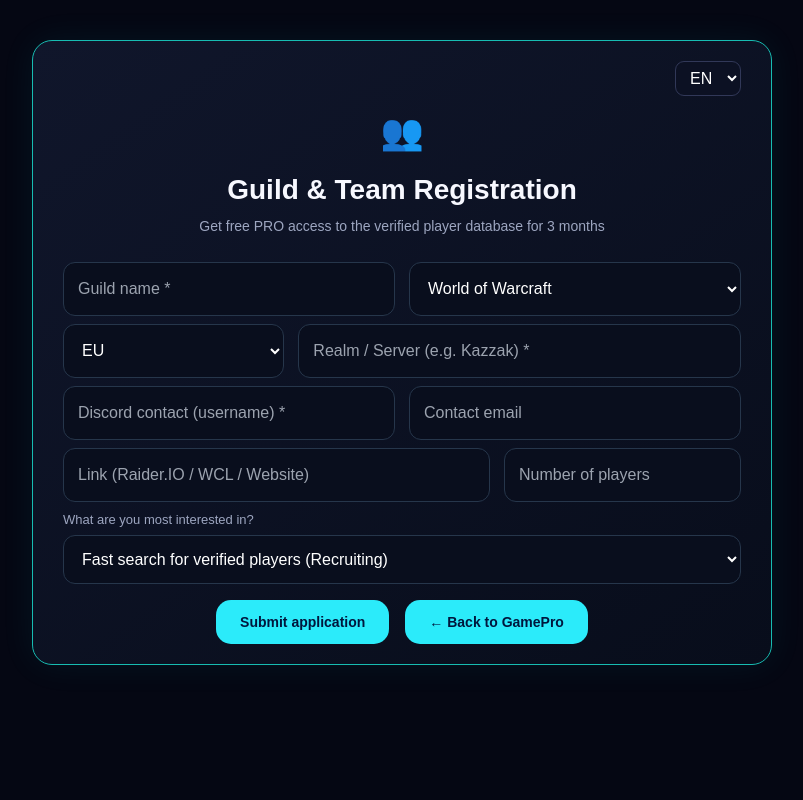
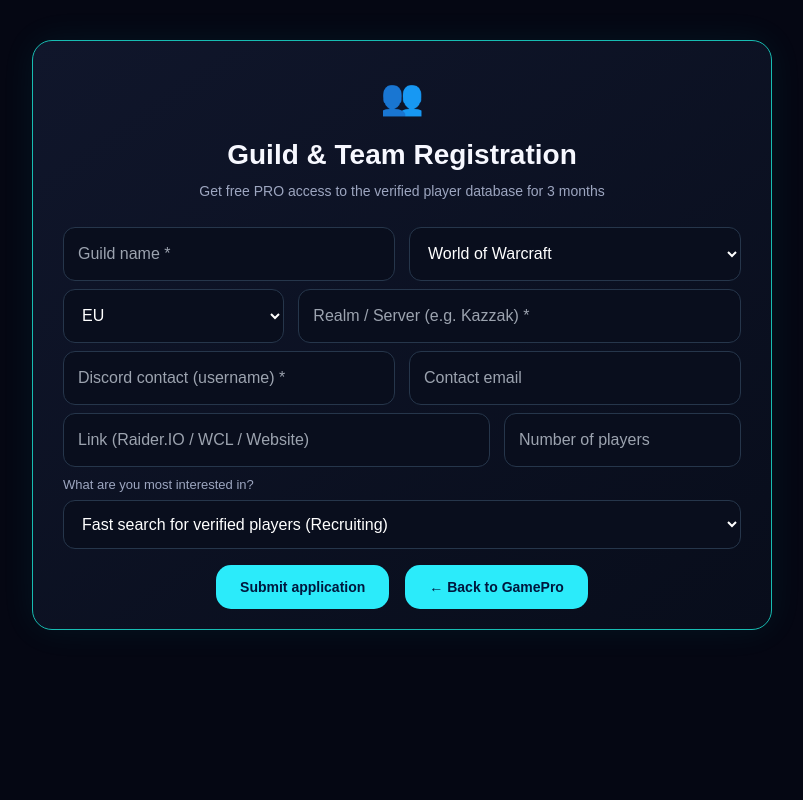
Before and after one commit to vesttrading/gamepro-market, a Next.js app: page /guilds in a window 1280 px wide. Shown: the top 800 px of the page, without its empty margins (238-1041 px from the left). Built offline with nearby package versions, Linux system fonts and the light colour scheme; no server answers; the database is empty.

Commit message:
Remove language selection dropdown
Removed language selection dropdown from the page.

```diff
--- a/app/guilds/page.tsx
+++ b/app/guilds/page.tsx
@@ -363,27 +363,7 @@ const T: Record<Lang, any> = {
             marginBottom: 10,
           }}
         >
-          <select
-            value={lang}
-            onChange={(e) => changeLanguage(e.target.value as Lang)}
-            aria-label={t.language}
-            style={{
-              background: "#0c1123",
-              color: "white",
-              border: "1px solid #313858",
-              borderRadius: 9,
-              padding: "7px 10px",
-              cursor: "pointer",
-            }}
-          >
-            <option value="EN">EN</option>
-            <option value="DE">DE</option>
-            <option value="ES">ES</option>
-            <option value="FR">FR</option>
-            <option value="TR">TR</option>
-            <option value="RU">RU</option>
-            <option value="PL">PL</option>
-          </select>
+
         </div>
 
         <div style={{ textAlign: "center", marginBottom: 25 }}>
```
